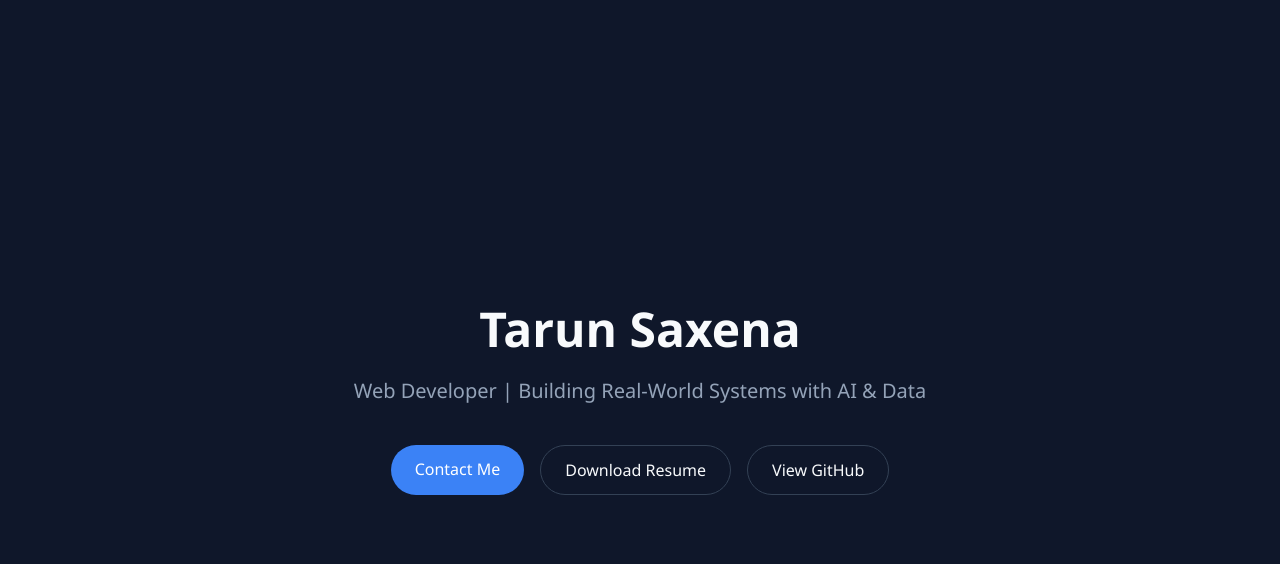
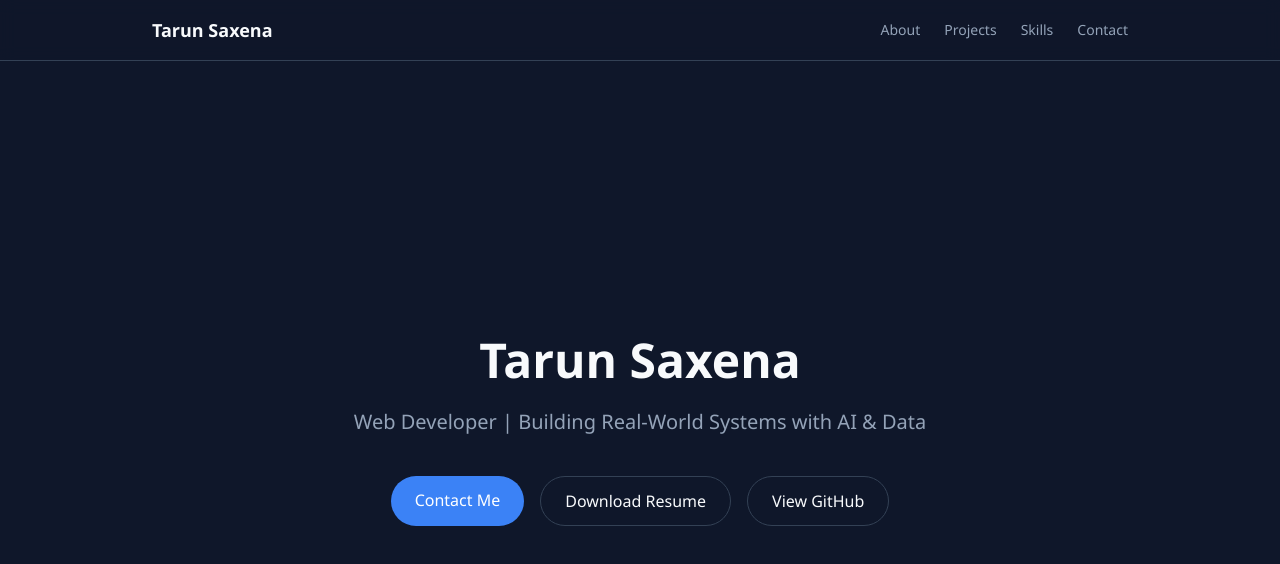
Before and after one commit to tarunsaxena2/tarun-portfolio, a Next.js app: page / in a window 1280 px wide. Shown: the top 564 px of the page. Built offline with nearby package versions, Linux system fonts and the light colour scheme.

Commit message:
feat: add navbar component

```diff
--- a/app/layout.tsx
+++ b/app/layout.tsx
@@ -1,5 +1,6 @@
 import type { Metadata } from "next";
 import "./globals.css";
+import Navbar from "../components/Navbar";
 
 export const metadata: Metadata = {
   title: "Tarun Saxena | Portfolio",
@@ -13,7 +14,10 @@ export default function RootLayout({
 }>) {
   return (
     <html lang="en" className="h-full antialiased">
-      <body className="min-h-full flex flex-col">{children}</body>
+      <body className="min-h-full flex flex-col">
+        <Navbar />
+        {children}
+      </body>
     </html>
   );
 }
--- /dev/null
+++ b/components/Navbar.tsx
@@ -0,0 +1,19 @@
+import Link from "next/link";
+
+export default function Navbar() {
+  return (
+    <nav className="sticky top-0 z-50 w-full bg-background/80 backdrop-blur border-b border-border">
+      <div className="max-w-5xl mx-auto px-6 py-4 flex items-center justify-between">
+        <Link href="/" className="text-lg font-bold text-foreground">
+          Tarun Saxena
+        </Link>
+        <div className="hidden sm:flex gap-6 text-sm font-medium text-body">
+          <a href="#about" className="hover:text-foreground transition">About</a>
+          <a href="#projects" className="hover:text-foreground transition">Projects</a>
+          <a href="#skills" className="hover:text-foreground transition">Skills</a>
+          <a href="#contact" className="hover:text-foreground transition">Contact</a>
+        </div>
+      </div>
+    </nav>
+  );
+}
```
